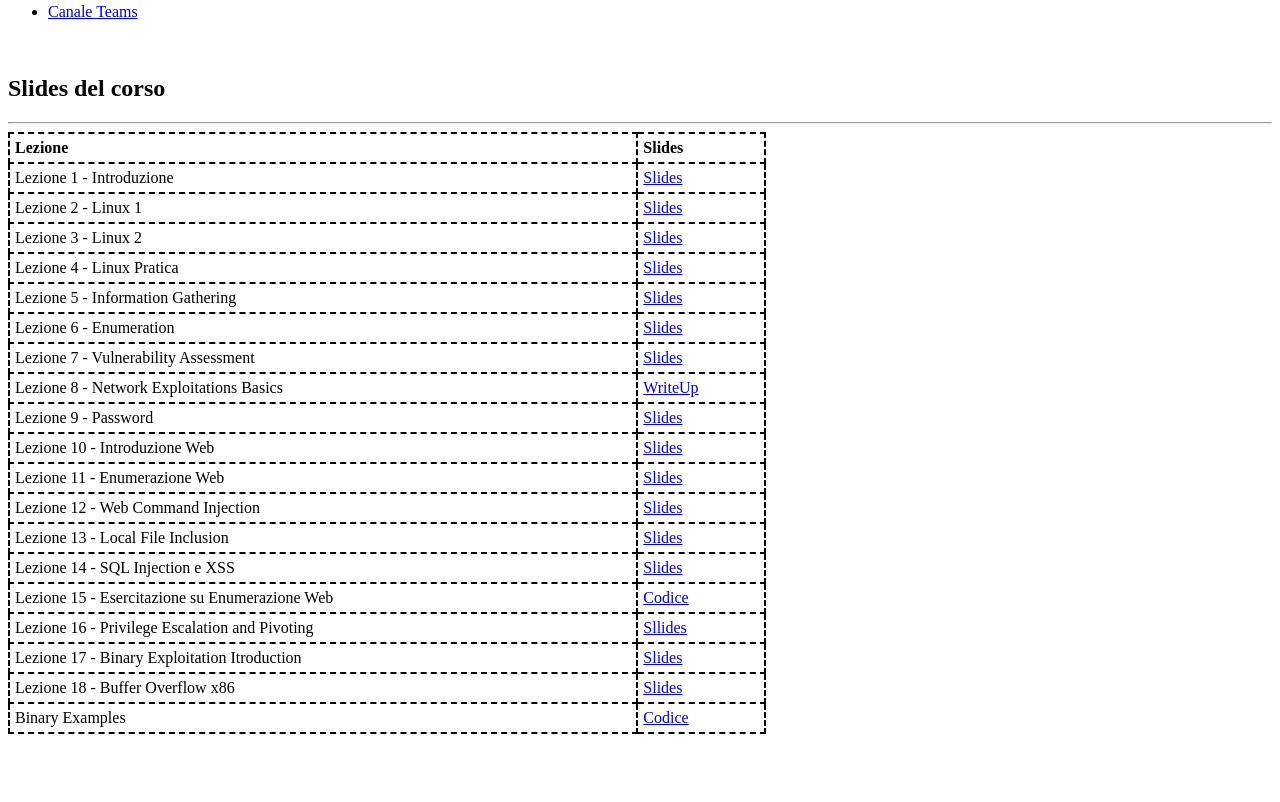
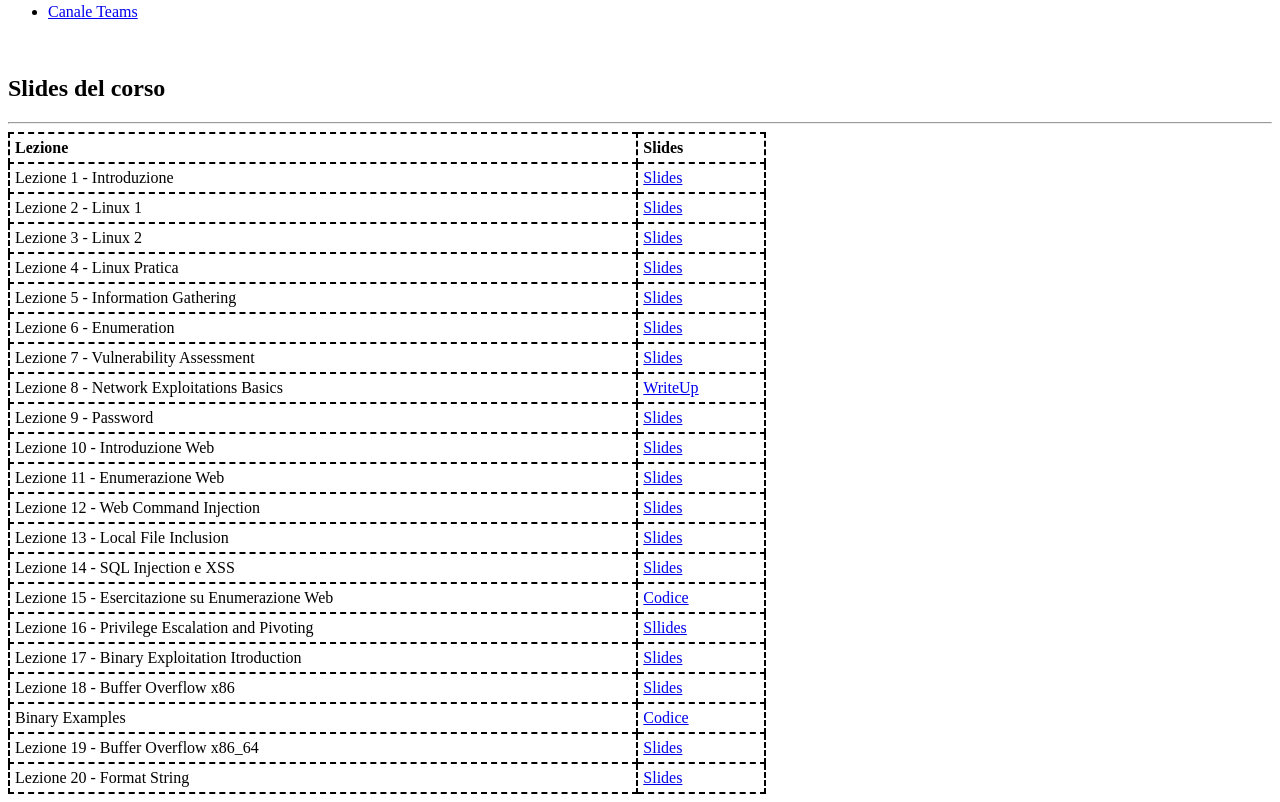
Before and after one commit to vdsiuniroma2/vdsiuniroma2.github.io, a plain HTML site: page index.html in a window 1280 px wide. Shown: the part 671-1473 px from the top of the page. Before the commit the page ends 1413 px from the top, so only its background shows below. Drawn offline with Linux system fonts and the light colour scheme.

Commit message:
Update index.html

```diff
--- a/index.html
+++ b/index.html
@@ -142,6 +142,14 @@
                   <td scope="row">Binary Examples</td>
                   <td scope="row"><a target="_blank" rel="noopener noreferrer" href="https://uniroma2.sharepoint.com/:u:/s/msteams_4515a2/EWebOlzxPpdMjjqIQEeewL8BZUaNmdd_urdBi9ZlJsr_kg?e=8QTZcL">Codice</a></td>
                 </tr>
+                <tr>
+                  <td scope="row">Lezione 19 - Buffer Overflow x86_64</td>
+                  <td scope="row"><a target="_blank" rel="noopener noreferrer" href="https://uniroma2.sharepoint.com/:b:/s/msteams_4515a2/EYfEpQVuUwRGgVP-vDpHLrUBj8m4KcVQECwvBzlzDbOMWg?e=p4aJ6F">Slides</a></td>
+                </tr>
+                <tr>
+                  <td scope="row">Lezione 20 - Format String</td>
+                  <td scope="row"><a target="_blank" rel="noopener noreferrer" href="https://uniroma2.sharepoint.com/:b:/s/msteams_4515a2/Efad7-C1VOBMi4L7XwS5KIoBsONOldODZznuhKhfRIvkUw?e=iomRMF">Slides</a></td>
+                </tr>
               </tbody>
             </table>
         </div>
```
